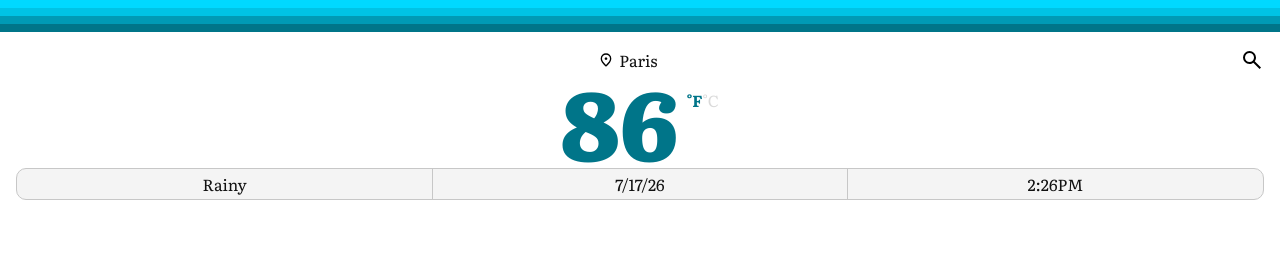
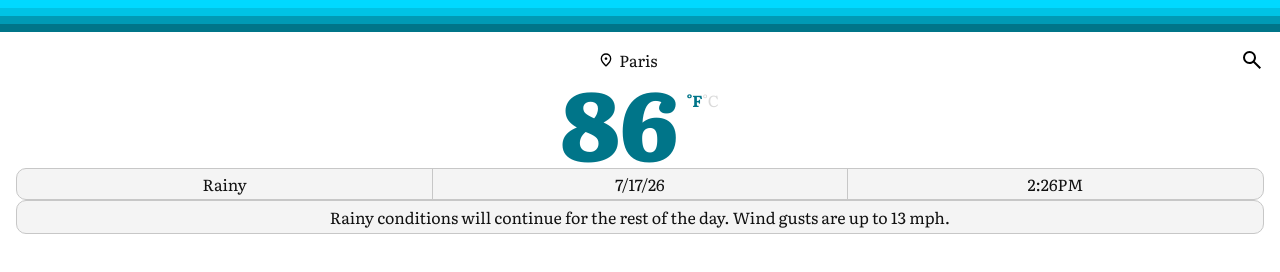
Before and after one commit to jonny-berry/weather-app, a website built with webpack: page src/index.html in a window 1280 px wide. Built offline with nearby package versions, Linux system fonts and the light colour scheme; no server answers.

Commit message:
feat: add weather description markup and styling

```diff
--- a/src/index.html
+++ b/src/index.html
@@ -38,7 +38,7 @@
             </button>
           </div>
         </div>
-        <div class="curr-weather-summary-display">
+        <div class="curr-weather-summary-display card">
           <div class="curr-conditions">
             Rainy
           </div>
@@ -49,6 +49,11 @@
             2:26PM
           </div>
         </div>
+        <div class="description-container card">
+          <p class="description">
+            Rainy conditions will continue for the rest of the day. Wind gusts are up to 13 mph.
+          </p>
+        </div>
     </div>
   </body>
 </html>
--- a/src/styles.css
+++ b/src/styles.css
@@ -111,13 +111,16 @@ button {
   color: #007589;
 }
 
+.card {
+  background-color: #F4F4F4;
+  border: 1px solid #C7C7C7;
+  border-radius: 10px;
+}
+
 .curr-weather-summary-display {
   display: grid;
   grid-template-columns: 1fr 1fr 1fr;
   height: 2rem;
-  background-color: #F4F4F4;
-  border: 1px solid #C7C7C7;
-  border-radius: 10px;
 }
 
 .curr-conditions,
@@ -136,3 +139,11 @@ button {
   border-left: 1px solid #C7C7C7;
   border-right: 1px solid #C7C7C7;
 }
+
+.description-container {
+  display: flex;
+  align-items: center;
+  justify-content: center;
+  font-size: 1rem;
+  padding: 0.5rem;
+}
```
